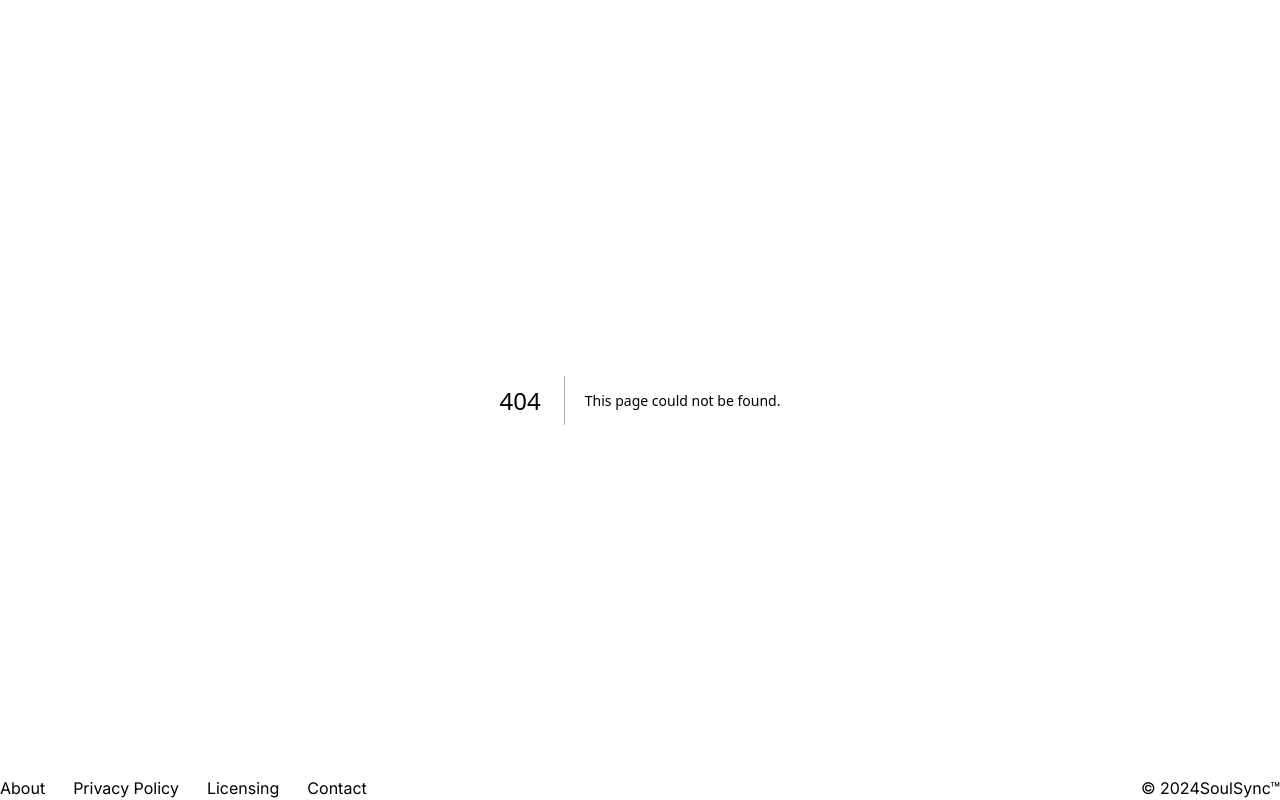
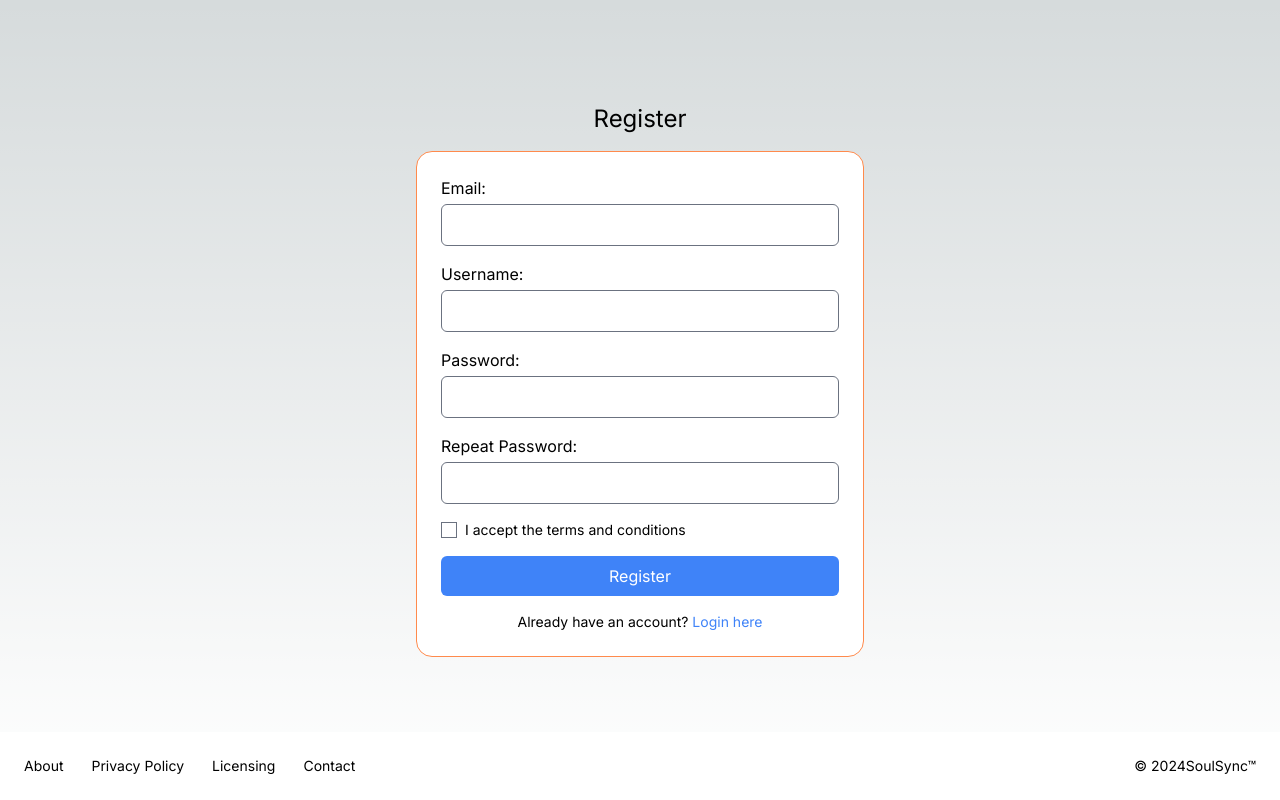
Before and after one commit to RaevschiCatalin/PC, a Next.js app in the folder soulsync/: page /register in a window 1280 px wide. Before the commit this address had no page. Built offline with nearby package versions, Linux system fonts and the light colour scheme.

Commit message:
Modified the index page, added the login, register and forgotPassword directories

```diff
--- /dev/null
+++ b/soulsync/app/forgotPassword/page.tsx
@@ -0,0 +1,43 @@
+"use client"
+
+import { useState, ChangeEvent, FormEvent } from 'react';
+import Link from 'next/link';
+
+export default function ForgotPassword() {
+  const [email, setEmail] = useState('');
+
+  const handleChange = (e: ChangeEvent<HTMLInputElement>) => {
+    setEmail(e.target.value);
+  };
+
+  const handleSubmit = (e: FormEvent<HTMLFormElement>) => {
+    e.preventDefault();
+    // Logic for handling forgot password request
+    console.log("Forgot password request for email:", email);
+  };
+
+  return (
+    <div className="flex justify-center items-center h-screen pb-10">
+      <div className="w-full max-w-md">
+        <h1 className="text-2xl mb-4 text-center">Forgot Password</h1>
+        <form onSubmit={handleSubmit} className="space-y-4 border rounded-2xl border-orange-400 border-solid p-6 bg-white">
+          <div>
+            <label className="block mb-1">Email:</label>
+            <input
+              type="email"
+              name="email"
+              value={email}
+              onChange={handleChange}
+              className="w-full px-4 py-2 border rounded-md focus:outline-none focus:border-blue-500"
+              required
+            />
+          </div>
+          <button type="submit" className="w-full bg-blue-500 text-white px-4 py-2 rounded-md hover:bg-blue-600 focus:outline-none focus:bg-blue-600">Reset Password</button>
+          <div className="text-center mt-2">
+            <p className="text-sm">Remembered your password? <Link href="/login" className="text-blue-500 hover:underline">Login here</Link></p>
+          </div>
+        </form>
+      </div>
+    </div>
+  );
+}
--- /dev/null
+++ b/soulsync/app/login/page.tsx
@@ -0,0 +1,65 @@
+"use client"
+
+import Link from 'next/link';
+import { useState, ChangeEvent, FormEvent } from 'react';
+
+export default function Login() {
+  const [formData, setFormData] = useState({
+    email: '',
+    password: '',
+  });
+
+  const handleChange = (e: ChangeEvent<HTMLInputElement>) => {
+    const { name, value } = e.target;
+    setFormData({
+      ...formData,
+      [name]: value,
+    });
+  };
+
+  const handleSubmit = (e: FormEvent<HTMLFormElement>) => {
+    e.preventDefault();
+    // Validate form data and perform login logic
+    // You can add validation logic here
+    console.log(formData);
+  };
+
+  return (
+    <div className="flex justify-center items-center h-screen pb-10">
+      <div className="w-full max-w-md">
+        <h1 className="text-2xl mb-4 text-center">Login</h1>
+        <form onSubmit={handleSubmit} className="space-y-4 border rounded-2xl border-orange-400 border-solid p-6 bg-white">
+          <div>
+            <label className="block mb-1">Email:</label>
+            <input
+              type="email"
+              name="email"
+              value={formData.email}
+              onChange={handleChange}
+              className="w-full px-4 py-2 border rounded-md focus:outline-none focus:border-blue-500"
+              required
+            />
+          </div>
+          <div>
+            <label className="block mb-1">Password:</label>
+            <input
+              type="password"
+              name="password"
+              value={formData.password}
+              onChange={handleChange}
+              className="w-full px-4 py-2 border rounded-md focus:outline-none focus:border-blue-500"
+              required
+            />
+          </div>
+          <button type="submit" className="w-full bg-blue-500 text-white px-4 py-2 rounded-md hover:bg-blue-600 focus:outline-none focus:bg-blue-600">Login</button>
+          <div className="text-center mt-2">
+            <p className="text-sm">Don't have an account? <Link href="/register" className="text-blue-500 hover:underline">Register here</Link></p>
+          </div>
+          <div className="text-center mt-2">
+            <p className="text-sm"> <Link href="/forgotPassword" className="text-blue-500 hover:underline">Forgot Password</Link></p>
+          </div>
+        </form>
+      </div>
+    </div>
+  );
+}
--- a/soulsync/app/page.tsx
+++ b/soulsync/app/page.tsx
@@ -1,10 +1,14 @@
 import Image from "next/image";
 import Footer from "../components/Footer";
+import Link from "next/link";
 
 export default function Home() {
   return (
     <main className="flex min-h-screen flex-col items-center justify-between p-24">
-
+      <p className="text-red-700">Hello World!</p>
+      <Link href={'/register'}>Register</Link>
+      <Link href={'/login'}>Login</Link>
+      <Link href={'/forgot Password'}>Forgot Password</Link>
     </main>
   );
 }
--- /dev/null
+++ b/soulsync/app/register/page.tsx
@@ -0,0 +1,99 @@
+"use client"
+
+import Link from 'next/link';
+import { useState, ChangeEvent, FormEvent } from 'react';
+
+export default function Register() {
+  const [formData, setFormData] = useState({
+    email: '',
+    username: '',
+    password: '',
+    repeatPassword: '',
+    acceptTerms: false,
+  });
+
+  const handleChange = (e: ChangeEvent<HTMLInputElement | HTMLSelectElement | HTMLTextAreaElement | HTMLInputElement>) => {
+    const { name, value, type } = e.target;
+    const newValue = type === 'checkbox' ? (e.target as HTMLInputElement).checked : value;
+    setFormData({
+      ...formData,
+      [name]: newValue,
+    });
+  };
+
+  const handleSubmit = (e: FormEvent<HTMLFormElement>) => {
+    e.preventDefault();
+    // Validate form data and perform registration logic
+    // You can add validation logic here
+    console.log(formData);
+  };
+
+  return (
+    <div className="flex justify-center items-center h-screen pb-10">
+      <div className="w-full max-w-md">
+        <h1 className="text-2xl mb-4 text-center">Register</h1>
+        <form onSubmit={handleSubmit} className="space-y-4 border rounded-2xl border-orange-400 border-solid p-6 bg-white">
+          <div>
+            <label className="block mb-1">Email:</label>
+            <input
+              type="email"
+              name="email"
+              value={formData.email}
+              onChange={handleChange}
+              className="w-full px-4 py-2 border rounded-md focus:outline-none focus:border-blue-500"
+              required
+            />
+          </div>
+          <div>
+            <label className="block mb-1">Username:</label>
+            <input
+              type="text"
+              name="username"
+              value={formData.username}
+              onChange={handleChange}
+              className="w-full px-4 py-2 border rounded-md focus:outline-none focus:border-blue-500"
+              required
+            />
+          </div>
+          <div>
+            <label className="block mb-1">Password:</label>
+            <input
+              type="password"
+              name="password"
+              value={formData.password}
+              onChange={handleChange}
+              className="w-full px-4 py-2 border rounded-md focus:outline-none focus:border-blue-500"
+              required
+            />
+          </div>
+          <div>
+            <label className="block mb-1">Repeat Password:</label>
+            <input
+              type="password"
+              name="repeatPassword"
+              value={formData.repeatPassword}
+              onChange={handleChange}
+              className="w-full px-4 py-2 border rounded-md focus:outline-none focus:border-blue-500"
+              required
+            />
+          </div>
+          <div className="flex items-center">
+            <input
+              type="checkbox"
+              name="acceptTerms"
+              checked={formData.acceptTerms}
+              onChange={handleChange}
+              className="mr-2"
+              required
+            />
+            <label className="text-sm">I accept the terms and conditions</label>
+          </div>
+          <button type="submit" className="w-full bg-blue-500 text-white px-4 py-2 rounded-md hover:bg-blue-600 focus:outline-none focus:bg-blue-600">Register</button>
+          <div className="text-center mt-2">
+            <p className="text-sm">Already have an account? <Link href="/login" className="text-blue-500 hover:underline">Login here</Link></p>
+          </div>
+        </form>
+      </div>
+    </div>
+  );
+}
```
Also changed, not shown: 1 other file (tests, documents, lock files or other folders).
